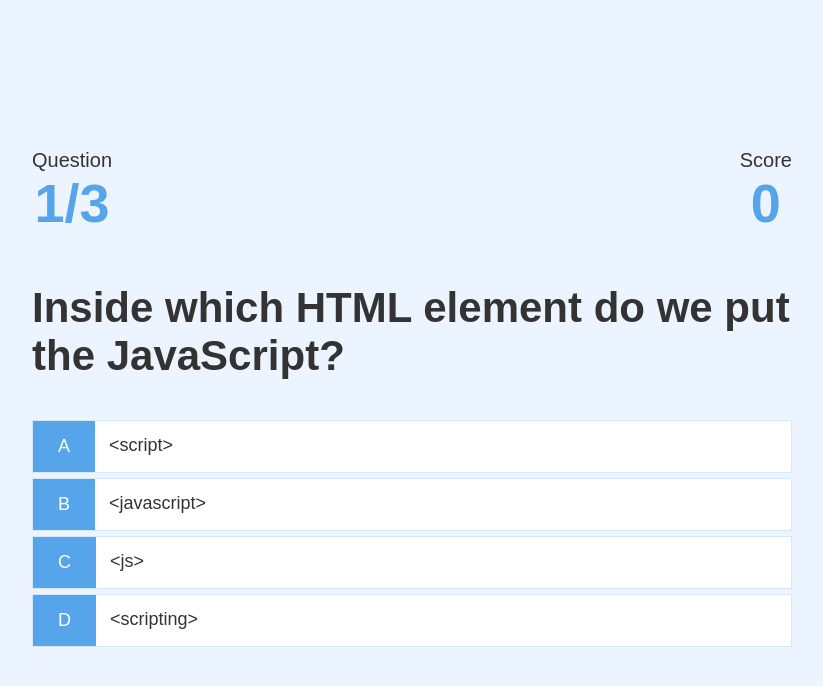
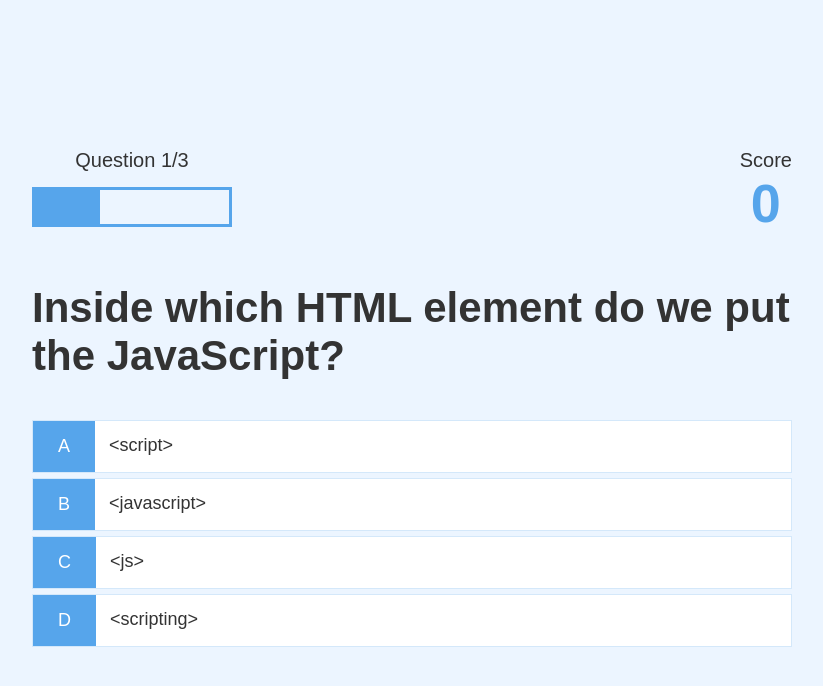
Before and after one commit to ashulmes/quiz-app-project, a plain HTML site: page game.html in a window 1280 px wide. Shown: the whole page, without its empty margins (228-1051 px from the left). Drawn offline with Linux system fonts and the light colour scheme.

Commit message:
Built progress bar functionality

```diff
--- a/game.css
+++ b/game.css
@@ -48,3 +48,16 @@
 .hud-main-text {
   text-align: center;
 }
+
+#progress-bar {
+  width: 20rem;
+  height: 4rem;
+  border: 0.3rem solid #56a5eb;
+  margin-top: 1.5rem;
+}
+
+#progress-bar-full {
+  height: 3.4rem;
+  background-color: #56a5eb;
+  width: 0%;
+}
--- a/game.html
+++ b/game.html
@@ -13,8 +13,10 @@
       <div class="justify-center flex-column" id="game">
         <div id="hud">
           <div id="hud-item">
-            <p class="hud-prefix">Question</p>
-            <h1 class="hud-main-text" id="question-counter"></h1>
+            <p class="hud-prefix" id="progress-text">Question</p>
+            <div id="progress-bar">
+              <div id="progress-bar-full"></div>
+            </div>
           </div>
           <div id="hud-item">
             <p class="hud-prefix">Score</p>
--- a/game.js
+++ b/game.js
@@ -1,7 +1,8 @@
 const question = document.getElementById("question"); // reference to question
 const choices = Array.from(document.getElementsByClassName("choice-text")); // reference to choices, converted into an array
-const questionCounterText = document.getElementById("question-counter");
+const progressText = document.getElementById("progress-text");
 const scoreText = document.getElementById("score");
+const progressBarFull = document.getElementById("progress-bar-full");
 
 let currentQuestion = {};
 let acceptingAnswers = false; // start as false, to create a slight delay before the user can answer
@@ -54,7 +55,8 @@ getNewQuestion = () => {
   } // send to end.html page if there are no questions left to display to the user and the game is over
 
   questionCounter++; // starting the game increments it to 1
-  questionCounterText.innerText = `${questionCounter}/${MAX_QUESTIONS}`; // updates question number dynamically using the question counter
+  progressText.innerText = `Question ${questionCounter}/${MAX_QUESTIONS}`; // updates question number dynamically using the question counter
+  progressBarFull.style.width = `${(questionCounter / MAX_QUESTIONS) * 100}%`; // sets width of progress bar dynamically, depending on the question number
 
   const questionIndex = Math.floor(Math.random() * availableQuestions.length); // chooses a random question from the available options left to the user
   currentQuestion = availableQuestions[questionIndex]; // gets a reference to the current question
```
